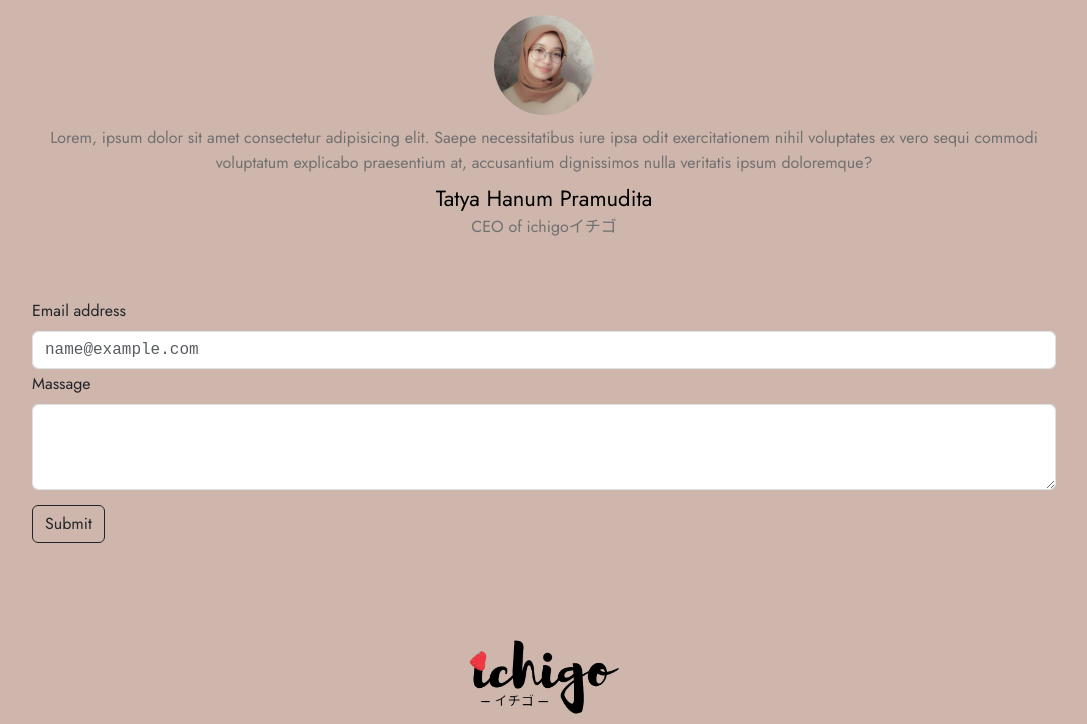
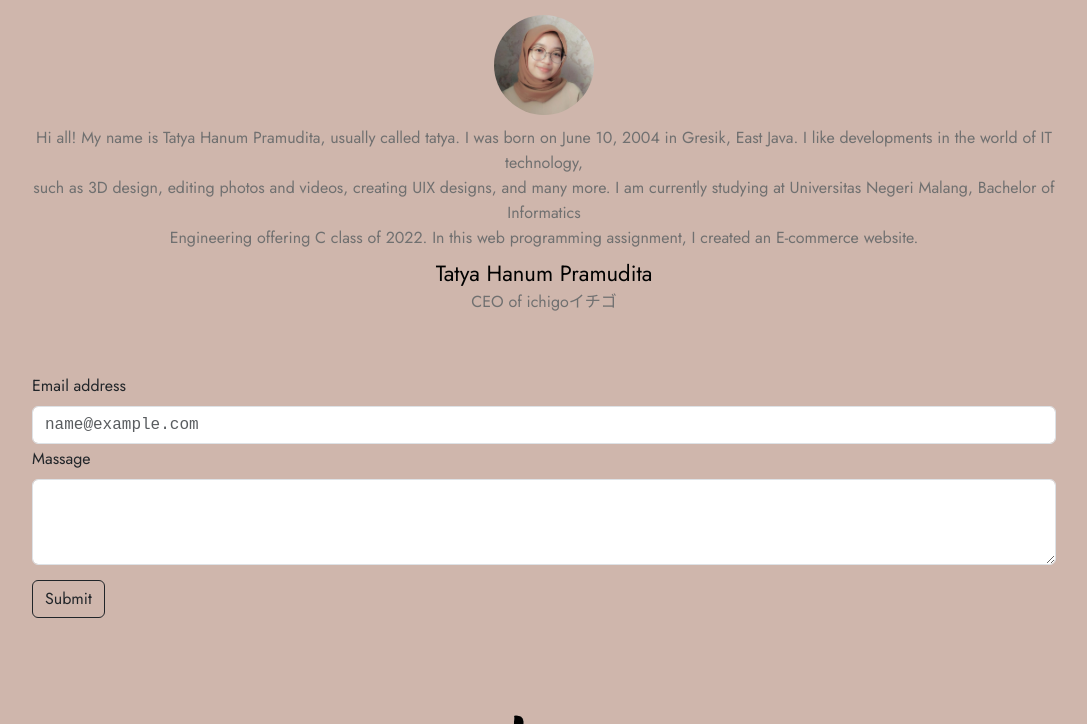
Before and after one commit to velottya/velottya, a plain HTML site: page index.html in a window 1280 px wide. Shown: the part 2545-3269 px from the top of the page, without its empty margins (96-1183 px from the left). Drawn offline with nearby package versions, Linux system fonts and the light colour scheme.

Commit message:
Update index.html

```diff
--- a/index.html
+++ b/index.html
@@ -7,7 +7,6 @@
     <title>ichigoイチゴ</title>
     <link rel="stylesheet" href="style.css">
     <link rel="stylesheet" href="css/bootstrap.css">
-
     <link rel="preconnect" href="https://fonts.googleapis.com">
 <link rel="preconnect" href="https://fonts.gstatic.com" crossorigin>
 <link href="https://fonts.googleapis.com/css2?family=Jost:ital,wght@0,300;0,400;0,500;0,700;1,600&display=swap" rel="stylesheet">
@@ -244,7 +243,7 @@
         <div class="owner">
             <h3>PROFILE</h3>
             <img src="tty.jpeg" alt="">
-            <p>Lorem, ipsum dolor sit amet consectetur adipisicing elit. Saepe necessitatibus iure ipsa odit exercitationem nihil voluptates ex vero sequi commodi voluptatum explicabo praesentium at, accusantium dignissimos nulla veritatis ipsum doloremque?</p>
+            <p>Hi all! My name is Tatya Hanum Pramudita, usually called tatya. I was born on June 10, 2004 in Gresik, East Java. I like developments in the world of IT technology,<br> such as 3D design, editing photos and videos, creating UIX designs, and many more. I am currently studying at Universitas Negeri Malang, Bachelor of Informatics <br> Engineering offering C class of 2022. In this web programming assignment, I created an E-commerce website.</p>
             <h2>Tatya Hanum Pramudita</h2>
             <p>CEO of ichigoイチゴ</p>
             <div class="form1">
```
